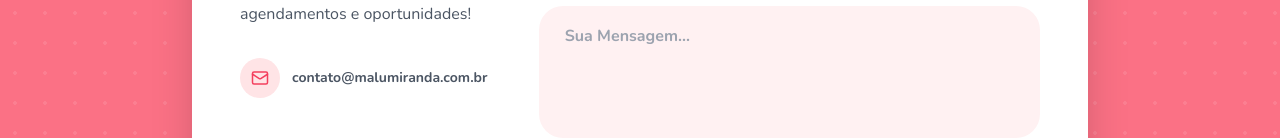
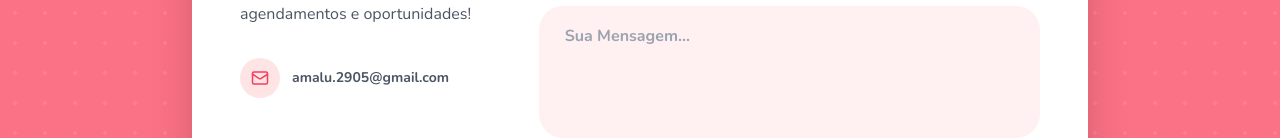
Before and after one commit to marcos4lex/portfolio-malu-miranda, a React (Vite) app: page / in a window 1280 px wide. Shown: the part 7701-7839 px from the top of the page. Built offline with nearby package versions, Linux system fonts and the light colour scheme.

Commit message:
Ajuste de email

```diff
--- a/components/Contact.tsx
+++ b/components/Contact.tsx
@@ -30,7 +30,7 @@ export const Contact: React.FC = () => {
                   <div className="w-10 h-10 bg-pinky-100 rounded-full flex items-center justify-center text-pinky-500 group-hover:bg-pinky-500 group-hover:text-white transition-colors">
                     <Mail size={18} />
                   </div>
-                  <span className="font-bold text-sm">contato@malumiranda.com.br</span>
+                  <a href="mailto:amalu.2905@gmail.com" target="_blank" className="font-bold text-sm">amalu.2905@gmail.com</a>
                 </div>
 
                 <div className="flex gap-4 pt-4">
```
